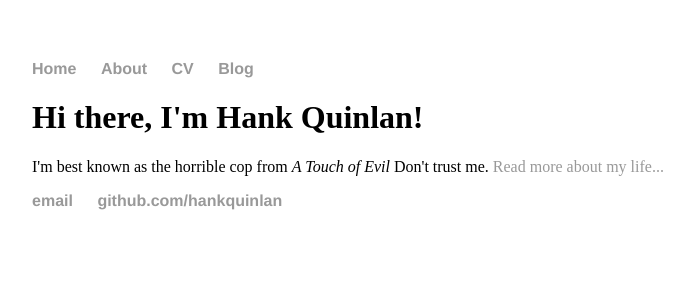
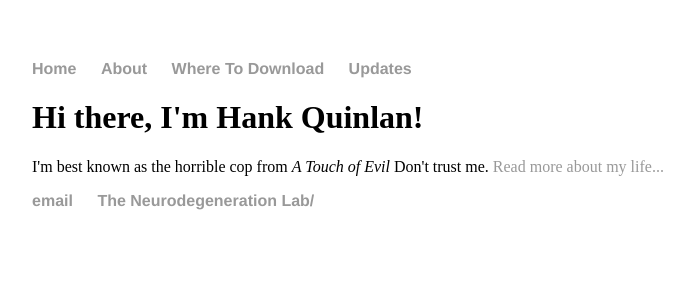
Before and after one commit to adcount/adcount.github.io, a Jekyll site: the page built from index.html, in a window 1280 px wide. Shown: the top 300 px of the page, without its empty margins (160-854 px from the left). Built offline with Jekyll 4.4.1, drawn with Linux system fonts in a browser that asks for light colours.

Commit message:
Update default.html

```diff
--- a/_layouts/default.html
+++ b/_layouts/default.html
@@ -10,8 +10,8 @@
 	    		<ul>
 	        		<li><a href="/">Home</a></li>
 		        	<li><a href="/about">About</a></li>
-	        		<li><a href="/cv">CV</a></li>
-	        		<li><a href="/blog">Blog</a></li>
+	        		<li><a href="/download">Where To Download</a></li>
+	        		<li><a href="/updates">Updates</a></li>
 	    		</ul>
 			</nav>
 			<div class="container">
@@ -21,8 +21,8 @@
 			</div><!-- /.container -->
 			<footer>
 	    		<ul>
-	        		<li><a href="mailto:hankquinlanhub@gmail.com">email</a></li>
-	        		<li><a href="https://github.com/hankquinlan">github.com/hankquinlan</a></li>
+	        		<li><a href="mailto:aditya.nair@u.nus.edu">email</a></li>
+	        		<li><a href="https://www.nni.com.sg/research/our-laboratories/Neurodegeneration-Laboratory/Pages/Home.aspx">The Neurodegeneration Lab/</a></li>
 				</ul>
 			</footer>
 		</body>
```
